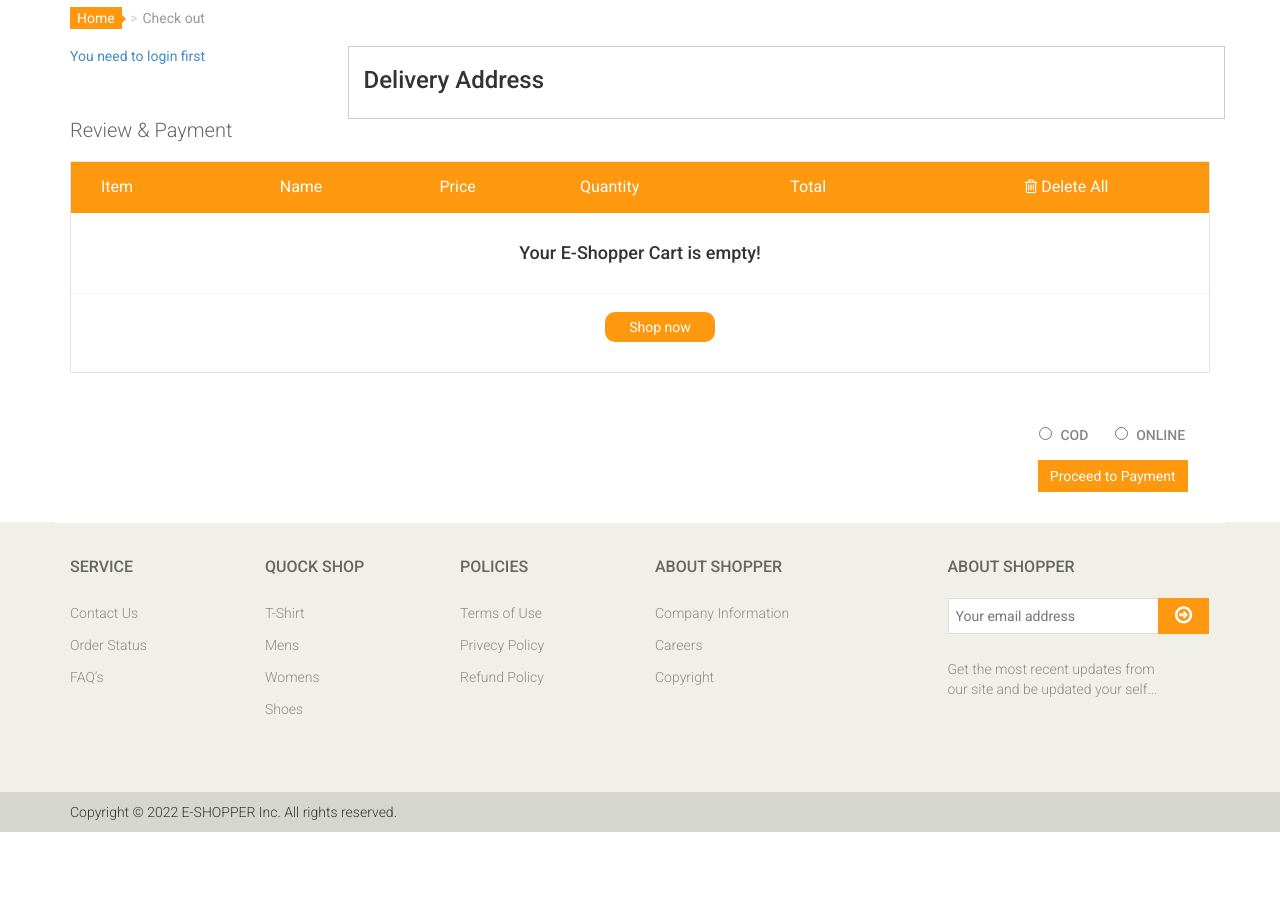
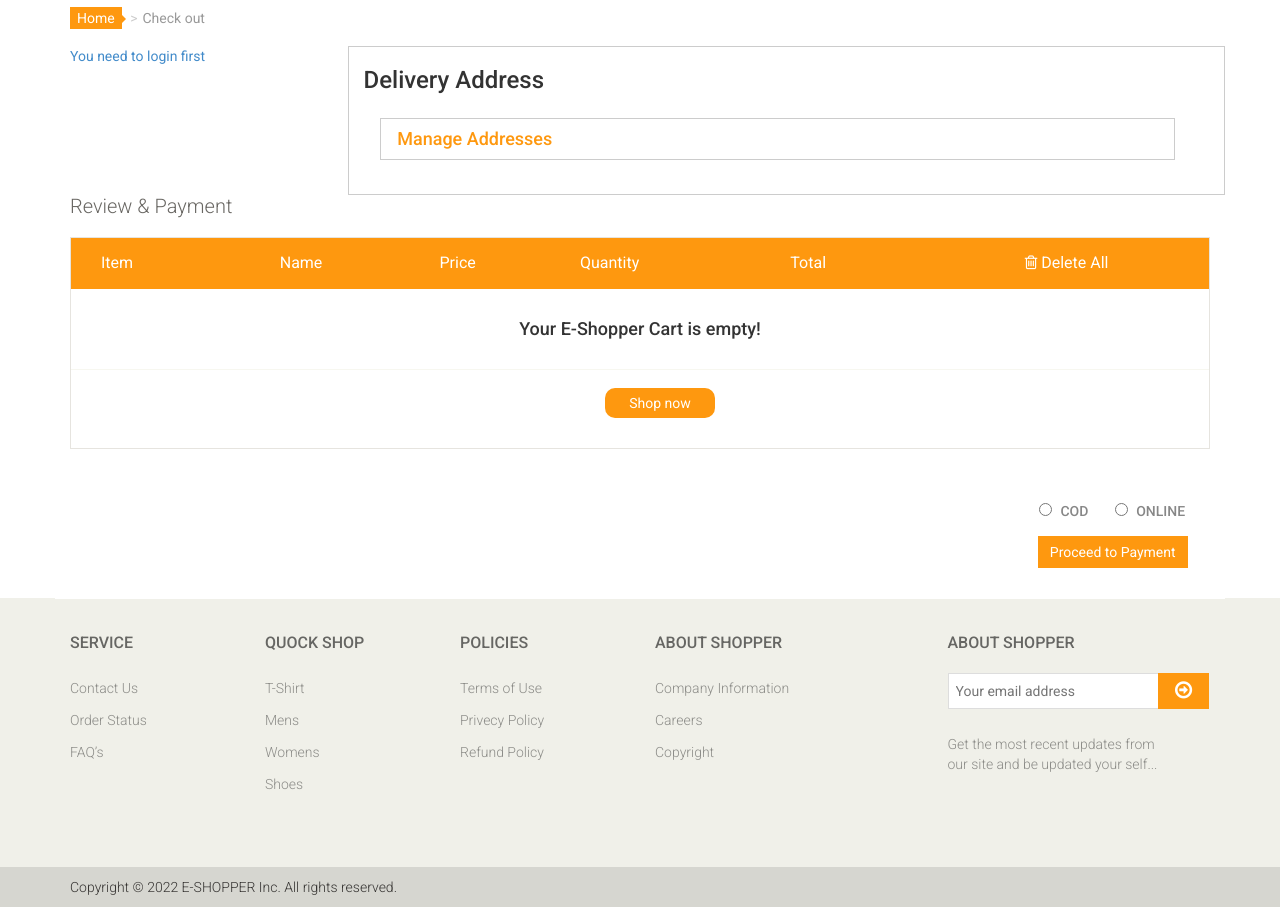
Before and after one commit to Bhavin823/E_shopper, a Django app: template e_shopper/cart_app/templates/cart_app/checkout.html in a window 1280 px wide. Shown: the part 180-1087 px from the top of the page. Before the commit the page ends 1012 px from the top, so only its background shows below. Run offline with Django 4.2, Linux system fonts and the light colour scheme; the template is opened without the code that fills it, so the values that code supplies are empty.

Commit message:
in checkout template add 'manage address' in addresss section that on click user redirect to profile in address section

```diff
--- a/e_shopper/cart_app/templates/cart_app/checkout.html
+++ b/e_shopper/cart_app/templates/cart_app/checkout.html
@@ -50,7 +50,7 @@
                                 <!-- Address Card -->
                                 <div class="address-card" style="position: relative; transform-style: preserve-3d; transition: transform 0.2s;">
                                     <!-- Address Header -->
-                                    <div class="address-card-header" style="position: relative; margin-top: 2%;">
+                                    <div class="address-card-header" style="position: relative; margin-top: 4%;">
                                         <span class="address-type" style="margin: 35px 0px 10px 18px; padding: 2px 5px 2px 5px; font-size: 16px; font-weight: 500; color: #878787; background-color: #f0f0f0;">{{address.addresstype}}</span>
                                         <div class="form-check mr-5 mb-5" style="position: absolute; right: 12px; transform: translateY(-115%); cursor: pointer;">
                                             <input class="form-check-input" type="radio" name="address_id" id="custadd{{forloop.counter}}" value="{{address.id}}" required>
@@ -90,6 +90,14 @@
                         {% endfor %}
                         <!-- Address List-->
                     </div>
+                </div>
+                <div style="border:1px solid rgb(204,204,204); width:94%; margin: 0 0 4% 2%; cursor:pointer;">
+                    <h5 style="margin-left: 2%; font-size:18px;">
+                        <a style="color: #FE980F;"
+                            href="{% url 'user_app:profile' %}?section=Addresses" class="clickable-link">
+                            Manage Addresses
+                        </a>
+                    </h5>
                 </div>
             </div>
             <!--Address Part-->
```
